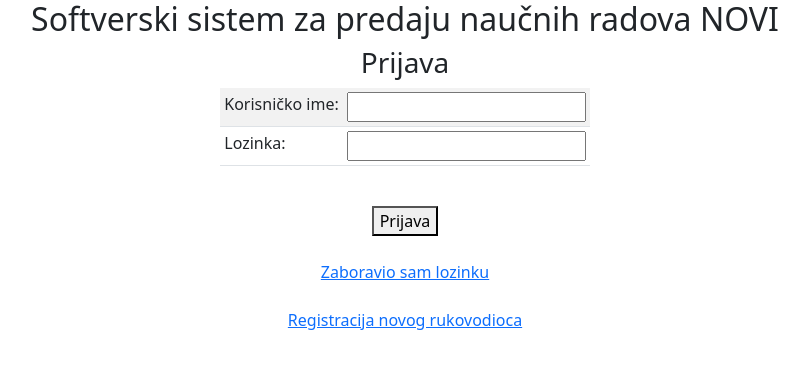
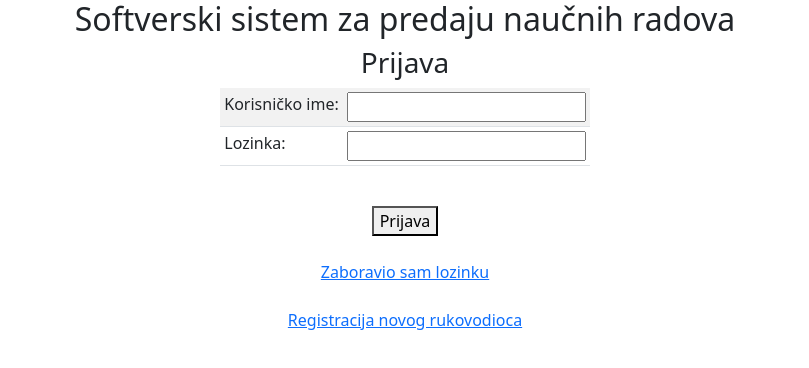
Before and after one commit to SinisaBeronja/ETFProject, an Angular app in the folder frontend/app/: page / in a window 1280 px wide. Shown: the top 368 px of the page, without its empty margins (235-1044 px from the left). Built offline with nearby package versions, Linux system fonts and the light colour scheme.

Commit message:
vraceno kako treba

```diff
--- a/frontend/app/src/app/login/login.component.html
+++ b/frontend/app/src/app/login/login.component.html
@@ -1,4 +1,4 @@
-<div><h2>Softverski sistem za predaju naučnih radova NOVI </h2></div>
+<div><h2>Softverski sistem za predaju naučnih radova</h2></div>
 
 <div><h3>Prijava</h3></div>
 
```
